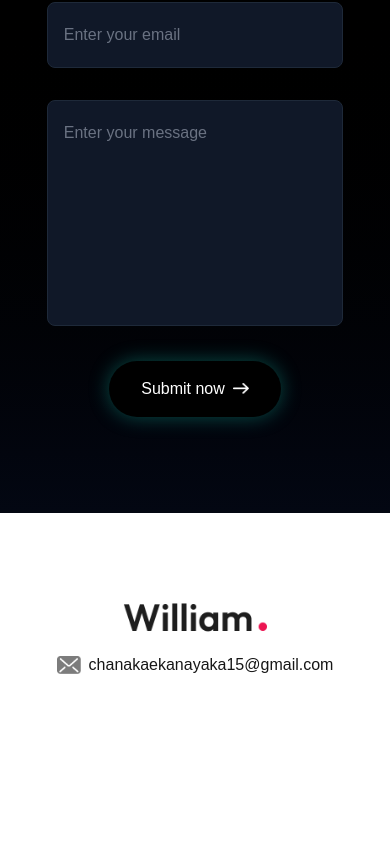
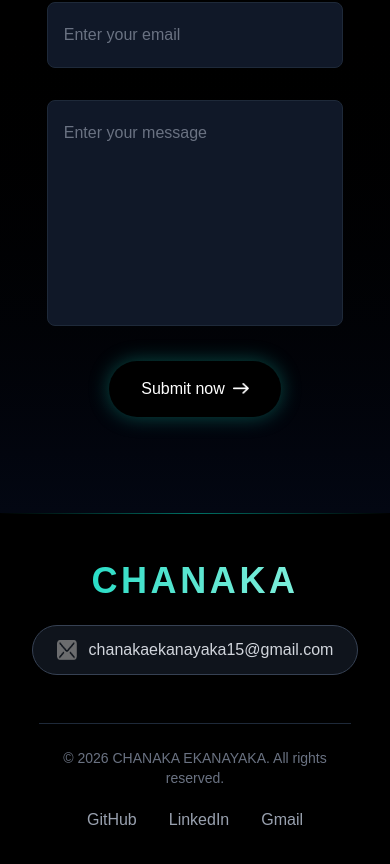
Before and after one commit to chanakaekanayaka/my-portfolio, a Next.js app: page / in a window 390 px wide. Shown: the part 6852-7716 px from the top of the page. Before the commit the page ends 7533 px from the top, so only its background shows below. Built offline with nearby package versions, Linux system fonts and the light colour scheme.

Commit message:
changes: Footer section completed✏️

```diff
--- a/app/components/Footer.jsx
+++ b/app/components/Footer.jsx
@@ -4,17 +4,85 @@ import React from 'react'
 
 const Footer = () => {
   return (
-    <div className='mt-20'>
-        <div className='text-center'>
-            <Image src={assets.logo}  alt='' className='w-36 mx-auto mb-2' />
+    <footer className=' bg-black text-white py-12 relative
+    overflow-hidden'>
 
-            <div className='w-max flex items-center gap-2 mx-auto'>
-                <Image src={assets.mail_icon} alt='' className='w-6'/>
-                chanakaekanayaka15@gmail.com
+
+        <div className='absolute top-0 left-0 w-full h-[1px]
+        bg-gradient-to-r from-transparent via-teal-500
+        to-transparent opacity-60'></div>
+
+        <div className='text-center space-y-6'>
+
+            <h2 className='text-4xl font-bold tracking-widest
+             text-transparent bg-clip-text bg-gradient-to-r
+              from-teal-400 to-teal-200'>
+                CHANAKA
+            </h2>
+
+
+            <div className='w-max flex items-center gap-3 mx-auto
+             px-6 py-2 rounded-full border border-gray-700
+              bg-gray-800/50 hover:border-teal-500
+               hover:bg-gray-800 transition-all duration-300 shadow-md group'>
+                <Image
+                    src={assets.mail_icon}
+                    alt='mail icon'
+
+                    className='w-5 h-5 invert opacity-80
+                    group-hover:opacity-100 group-hover:scale-110
+                    transition-transform duration-300'
+                />
+                <a href="mailto:chanakaekanayaka15@gmail.com"
+                className='text-gray-300 group-hover:text-teal-400
+                transition-colors duration-300 font-medium'>
+                    chanakaekanayaka15@gmail.com
+                </a>
             </div>
         </div>
 
-    </div>
+
+        <div className='text-center sm:flex
+        items-center justify-between border-t
+         border-gray-800 mx-[10%] mt-12 py-6'>
+            <p className='text-gray-500 text-sm'>
+                &copy; 2026 CHANAKA EKANAYAKA. All rights reserved.
+            </p>
+
+            <ul className='flex items-center gap-8
+            justify-center mt-4 sm:mt-0'>
+                <li>
+                    <a
+                        target='_blank'
+                        rel="noopener noreferrer"
+                        href='https://github.com/chanakaekanayaka'
+                        className='text-gray-400 hover:text-teal-400 transition-colors duration-300 font-medium'
+                    >
+                        GitHub
+                    </a>
+                </li>
+                <li>
+                    <a
+                        target='_blank'
+                        rel="noopener noreferrer"
+                        href='https://www.linkedin.com/in/chanaka-ekanayaka-8a4b94378/'
+                        className='text-gray-400 hover:text-teal-400 transition-colors duration-300 font-medium'
+                    >
+                        LinkedIn
+                    </a>
+                </li>
+                <li>
+                    <a
+                        href='mailto:chanakaekanayaka15@gmail.com'
+                        className='text-gray-400 hover:text-teal-400 transition-colors duration-300 font-medium'
+                    >
+                        Gmail
+                    </a>
+                </li>
+            </ul>
+        </div>
+
+    </footer>
   )
 }
 
```
